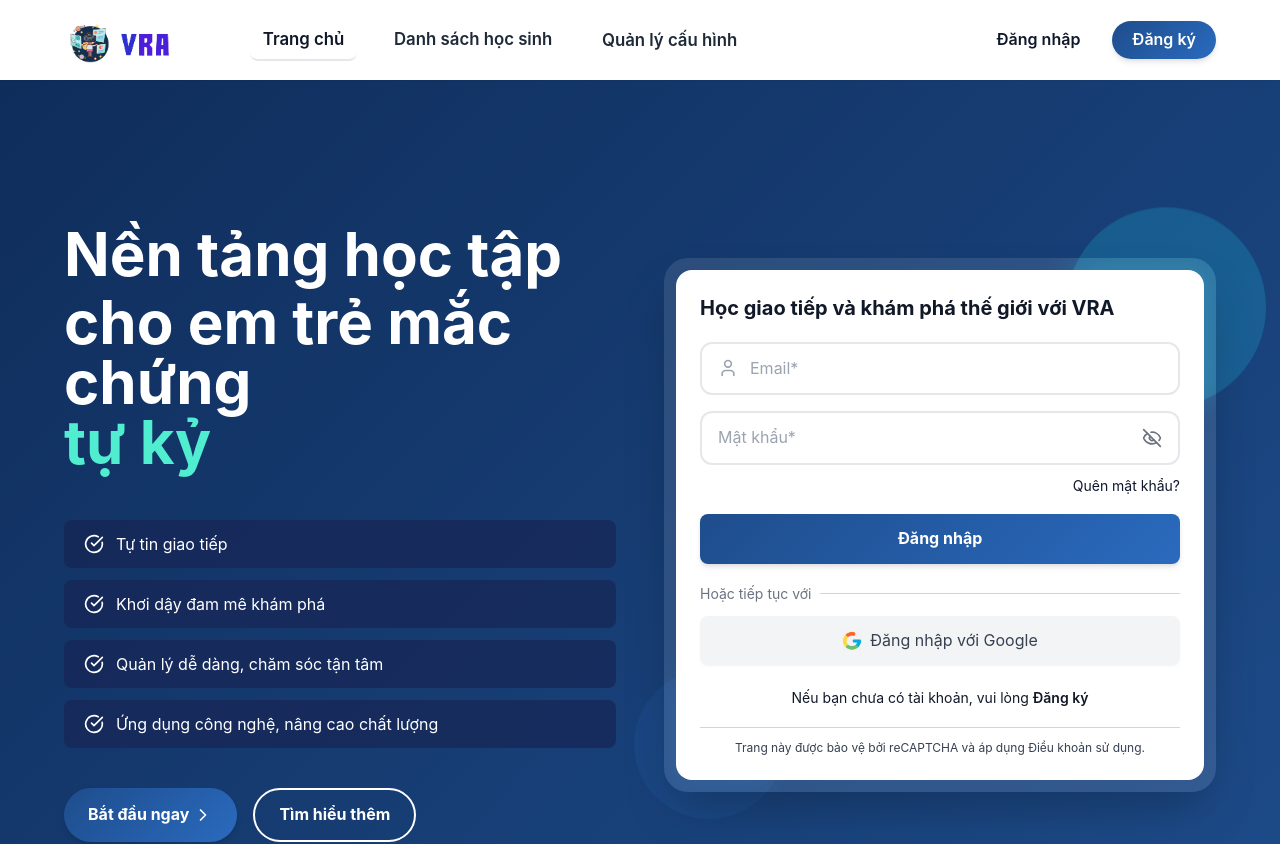
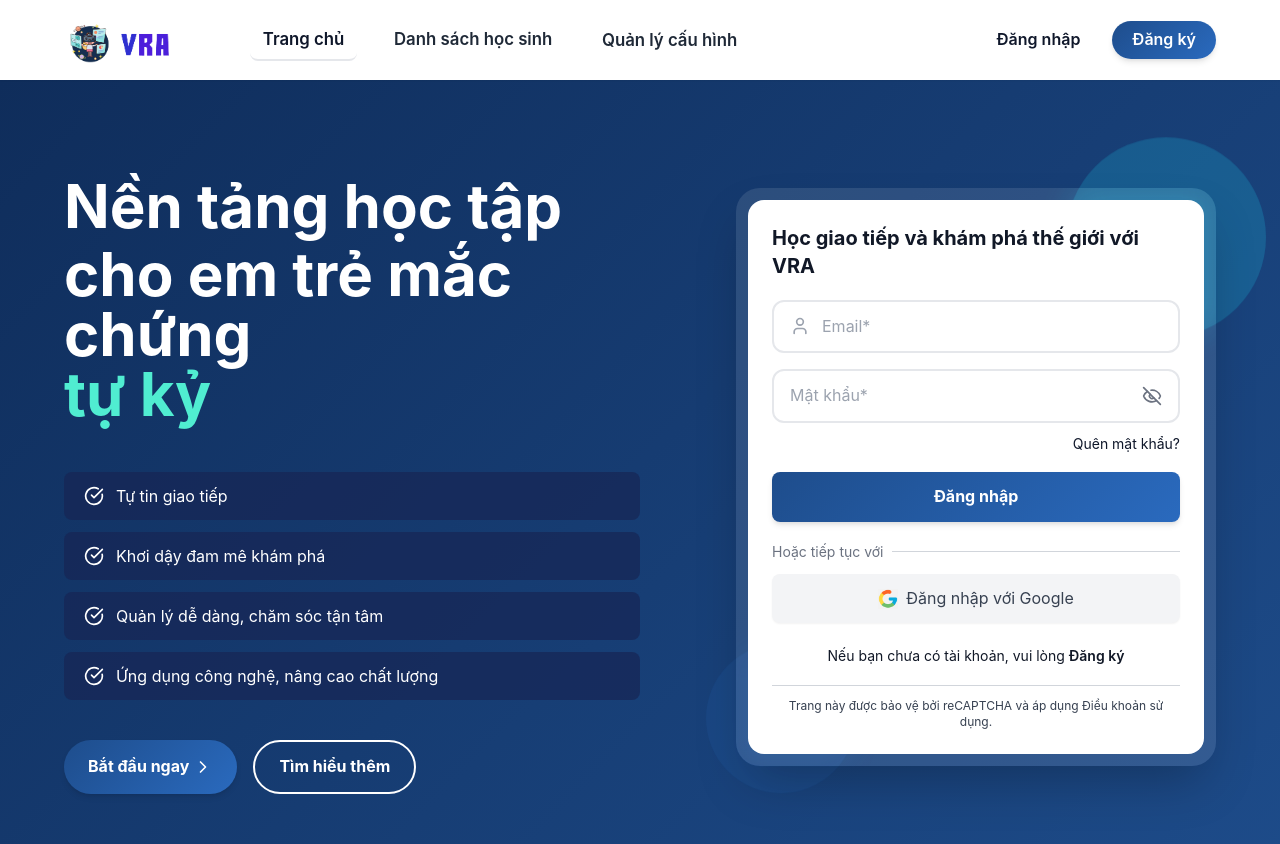
Before and after one commit to mrthinh307/vra-website-for-parents, a React (Create React App) app in the folder vra/: page / in a window 1280 px wide. Shown: the top 844 px of the page. Built offline with nearby package versions, Linux system fonts and the light colour scheme; no server answers.

Commit message:
refactor: update CORS configuration, add new dependencies, and enhance HomePage layout. Adjusted padding in App.css, introduced utility functions in utils.ts, and improved login form structure in HomePage.tsx.

```diff
--- a/vra/package.json
+++ b/vra/package.json
@@ -15,12 +15,15 @@
     "@types/react-dom": "^19.1.5",
     "@types/react-router-dom": "^5.3.3",
     "antd": "^5.25.2",
+    "clsx": "^2.1.1",
     "dayjs": "^1.11.13",
     "lucide-react": "^0.510.0",
+    "motion": "^12.12.1",
     "react": "^19.1.0",
     "react-dom": "^19.1.0",
     "react-router-dom": "^7.6.0",
     "react-scripts": "5.0.1",
+    "tailwind-merge": "^3.3.0",
     "typescript": "^4.9.5",
     "web-vitals": "^2.1.4"
   },
--- a/vra/src/App.css
+++ b/vra/src/App.css
@@ -325,8 +325,8 @@
 .hero-section {
   background: linear-gradient(135deg, var(--background-blue), var(--primary-color));
   position: relative;
-  padding-top: calc(var(--header-height)); /* Further reduced padding-top */
-  padding-bottom: calc(var(--section-spacing-md) + var(--header-height)); /* Reduced padding */
+  padding-top: 32px;
+  padding-bottom: calc(var(--section-spacing-md) + var(--header-height));
   min-height: 75vh; /* Reduced for better balance */
   display: flex;
   align-items: center;
@@ -339,7 +339,6 @@
   left: 0;
   right: 0;
   bottom: 0;
-  /* background: url('/path-to-pattern.svg') repeat; */
   opacity: 0.05;
 }
 
--- /dev/null
+++ b/vra/src/lib/utils.ts
@@ -0,0 +1,6 @@
+import { ClassValue, clsx } from "clsx";
+import { twMerge } from "tailwind-merge";
+
+export function cn(...inputs: ClassValue[]) {
+  return twMerge(clsx(inputs));
+}
--- a/vra/src/pages/Home/HomePage.tsx
+++ b/vra/src/pages/Home/HomePage.tsx
@@ -24,6 +24,7 @@
   RegisterFormData,
 } from "../../components/Auth/RegisterForm";
 import { apiConfig } from "../../api/config";
+import { AuroraBackground } from "../../components/lib-animated/AuroraBackground";
 
 // Define the context type from MainLayout
 type MainLayoutContext = {
@@ -324,8 +325,8 @@
     <div className="flex flex-col items-start bg-white relative">
       <div className="w-full main-content">
         {/* Hero Section */}
-        <section className="hero-section w-full flex items-center justify-center overflow-hidden">
-          <div className="max-w-7xl mx-auto px-6 md:px-8 w-full py-8 md:py-12">
+        <section className="hero-section w-full flex items-center justify-center overflow-hidden relative bg-slate-900">
+            <div className="max-w-7xl mx-auto px-6 md:px-8 w-full py-8 md:py-12 z-99">
               <div className="flex flex-col md:flex-row items-center justify-between gap-8 lg:gap-12">
                 <div className="w-full md:w-1/2 pt-4 animate-slideUp">
                   <div className="mb-8 md:mb-12">
@@ -374,7 +375,7 @@
                 </div>
 
                 {/* Right side content */}
-              <div className="w-full md:w-1/2 mt-8 md:mt-0">
+                <div className="w-full md:w-5/12 mt-8 md:mt-0">
                   {isLoggedIn ? (
                     <div className="bg-white/10 backdrop-blur-lg p-6 rounded-2xl animate-slideInRight">
                       <div className="flex items-center gap-4 mb-6">
@@ -419,7 +420,7 @@
                         </div>
                         <div className="bg-white/5 p-4 rounded-xl">
                           <h4 className="text-white font-semibold mb-2">
-                          Điểm trung bình
+                            Điểm trung bình học tập
                           </h4>
                           <p className="text-2xl text-white font-bold">
                             {childData.averageScore}
@@ -427,7 +428,7 @@
                         </div>
                         <div className="bg-white/5 p-4 rounded-xl">
                           <h4 className="text-white font-semibold mb-2">
-                          Thời gian học
+                            Tổng thời gian học
                           </h4>
                           <p className="text-2xl text-white font-bold">
                             {childData.totalStudyTime}h
```
Also changed, not shown: 2 other files (tests, documents, lock files or other folders). Lines whose indentation alone changed are shown as unchanged.
